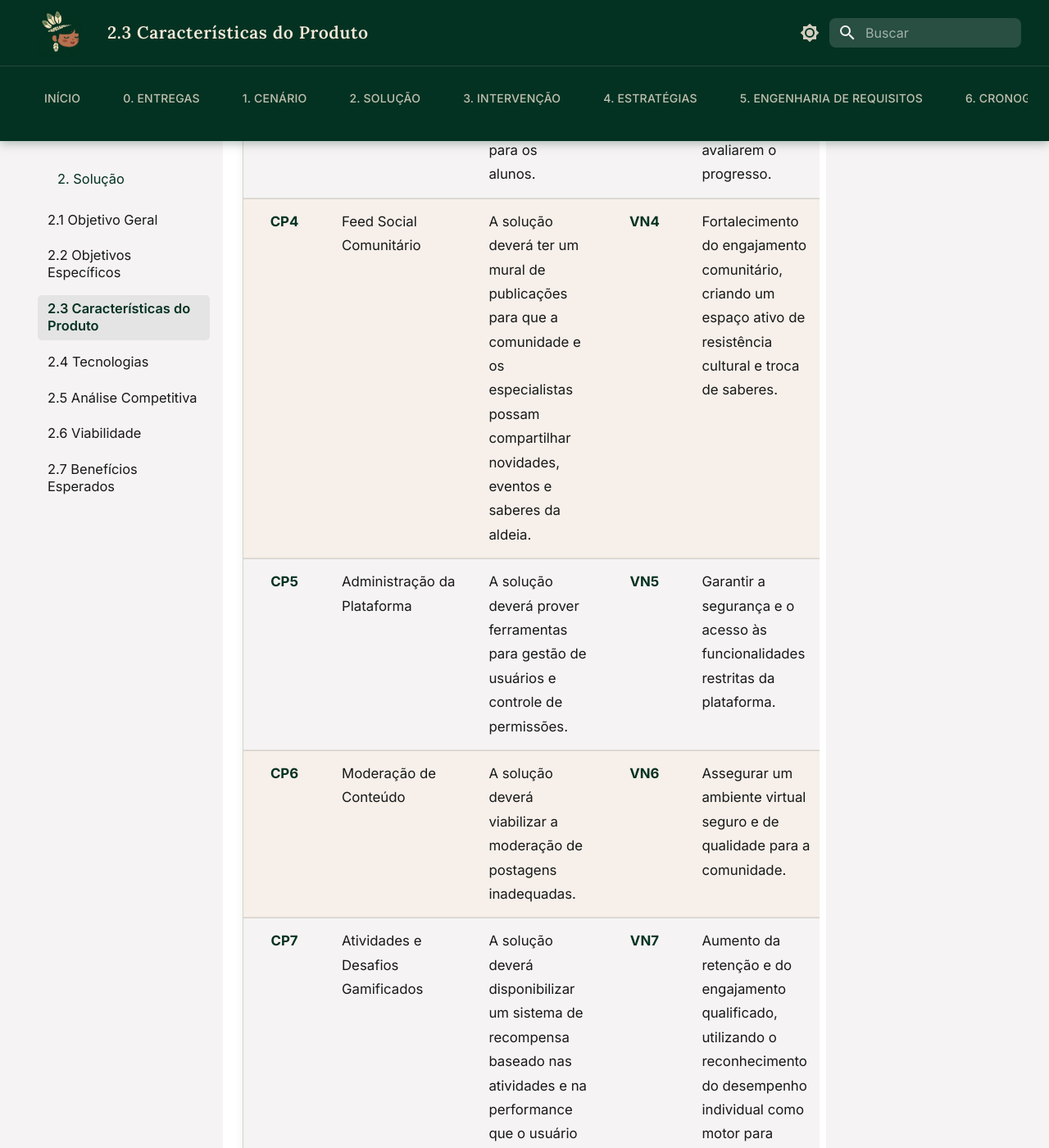
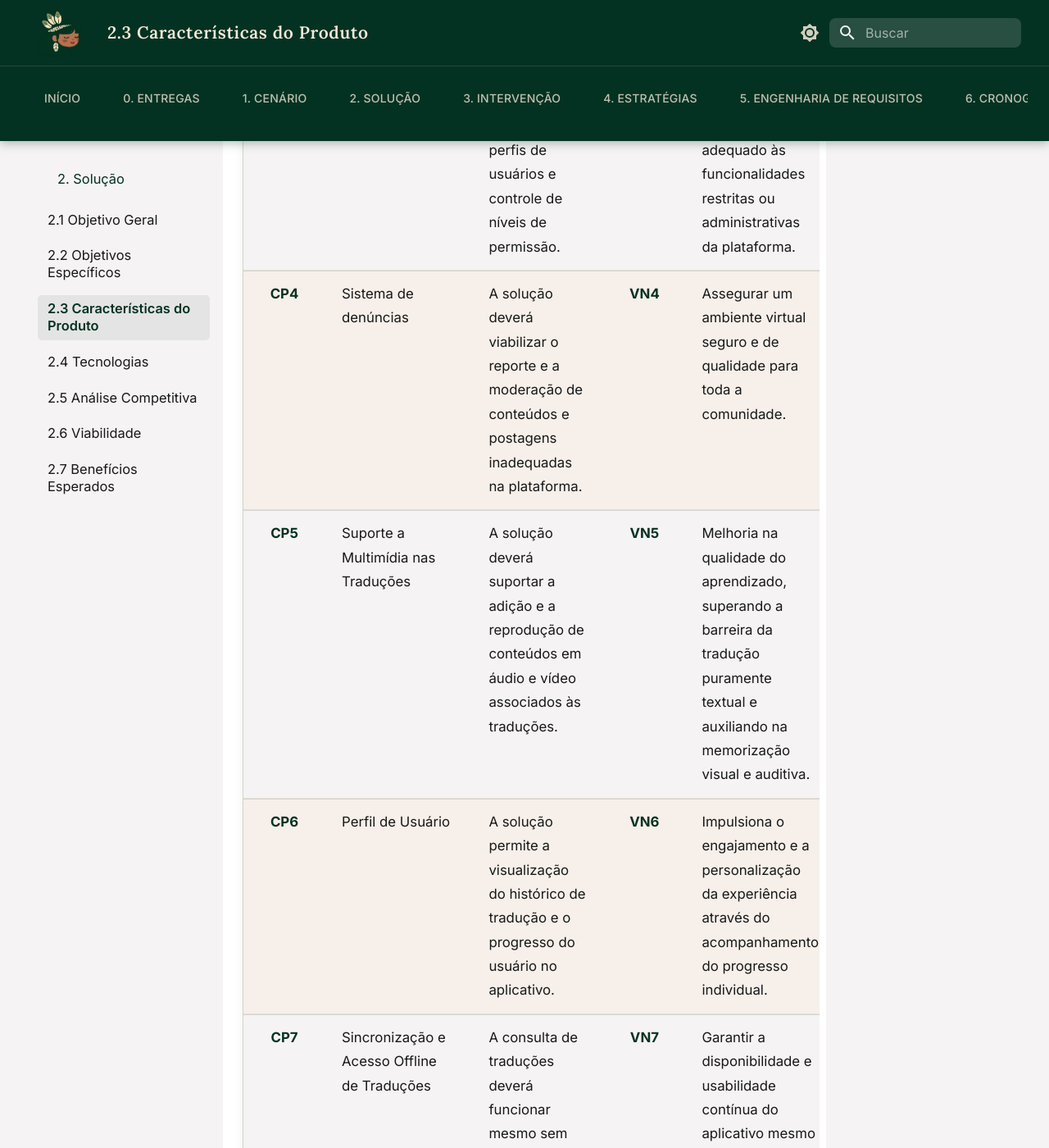
Before and after one commit to mdsreq-fga-unb/REQ-2026.1-T02-Nativo, an MkDocs documentation site: the page built from docs/02-solucao/caracteristicas.md, in a window 1280 px wide and 1400 px high, scrolled down 1331 px. Shown: the whole window at 82% size. Built offline with MkDocs 1.6.1 and Material for MkDocs 9.7.7, drawn with Linux system fonts in a browser that asks for light colours; some of the changed text lies outside the part shown.

```diff
--- a/docs/02-solucao/caracteristicas.md
+++ b/docs/02-solucao/caracteristicas.md
@@ -4,11 +4,10 @@ As características do produto (CPs) foram mapeadas diretamente aos Objetivos Es
 
 | ID (CP) | Característica (CP) | Descrição resumida | ID (VN) | Valor de Negócio (VN) principal| Contribuição Principal | Contribuição Secundária |
 | :---: | :--- | :--- | :---: | :--- | :---: | :---: |
-| **CP1** | Sincronização e Acesso Offline de Traduções | A consulta de traduções deverá funcionar mesmo sem acesso à internet. |**VN1** | Garantir a disponibilidade e usabilidade contínua do aplicativo mesmo nas áreas da aldeia com baixa ou nenhuma conectividade. | OE6 | OE1 |
-| **CP2** | Suporte a Multimídia nas Traduções | A solução deverá suportar conteúdo multimídia nas traduções. | **VN2** |Melhoria na qualidade do aprendizado, superando a barreira da tradução puramente textual e auxiliando na memorização visual e auditiva. | OE1 | OE6 |
-| **CP3** | Criação de Mecanismos interativos de aprendizagem e engajamento | A solução deverá oferecer uma ferramenta onde os Professores podem elaborar atividades personalizadas para os alunos. | **VN3** |Aceleração do aprendizado e fixação através da prática ativa da língua, permitindo à comunidade acompanhar seu histórico e, aos professores, avaliarem o progresso. | OE2 | OE5 |
-| **CP4** | Feed Social Comunitário | A solução deverá ter um mural de publicações para que a comunidade e os especialistas possam compartilhar novidades, eventos e saberes da aldeia. |**VN4** | Fortalecimento do engajamento comunitário, criando um espaço ativo de resistência cultural e troca de saberes. | OE3 | OE2 |
-| **CP5** | Administração da Plataforma | A solução deverá prover ferramentas para gestão de usuários e controle de permissões. |**VN5** | Garantir a segurança e o acesso às funcionalidades restritas da plataforma. | OE4 | OE5 |
-| **CP6** | Moderação de Conteúdo | A solução deverá viabilizar a moderação de postagens inadequadas. |**VN6** | Assegurar um ambiente virtual seguro e de qualidade para a comunidade. | OE4 | OE3 |
-| **CP7** | Atividades e Desafios Gamificados | A solução deverá disponibilizar um sistema de recompensa baseado nas atividades e na performance que o usuário teve em cada uma delas. |**VN7** | Aumento da retenção e do engajamento qualificado, utilizando o reconhecimento do desempenho individual como motor para motivar a prática contínua e acelerar o domínio do idioma. | OE2 | OE3 |
-| **CP8** | Visualização de Perfis de Usuário | A solução permite a visualização do histórico de tradução e gamificação do usuário. |**VN8** | Impulsiona a retenção através do acompanhamento do progresso individual. | OE5 | OE2 |
+| **CP1** | Criação de Mecanismos interativos de aprendizagem e engajamento | A solução deverá oferecer uma ferramenta onde os Professores podem elaborar atividades personalizadas para os alunos. | **VN1** | Aceleração do aprendizado e aumento da retenção, utilizando a prática ativa e o reconhecimento de desempenho para motivar o uso contínuo. | OE1 | OE3 |
+| **CP2** | Feed Social Comunitário | A solução deverá ter um mural de publicações para que a comunidade e os especialistas possam compartilhar novidades, eventos e saberes da aldeia. | **VN2** | Fortalecimento do engajamento comunitário, criando um espaço ativo de resistência cultural e troca de saberes. | OE1 | OE3 |
+| **CP3** | Controle de usuário | A solução deverá prover ferramentas para gestão de perfis de usuários e controle de níveis de permissão. | **VN3** | Garantir a segurança do acervo cultural e o acesso adequado às funcionalidades restritas ou administrativas da plataforma. | OE2 | OE3 |
+| **CP4** | Sistema de denúncias | A solução deverá viabilizar o reporte e a moderação de conteúdos e postagens inadequadas na plataforma. | **VN4** | Assegurar um ambiente virtual seguro e de qualidade para toda a comunidade. | OE2 | OE3 |
+| **CP5** | Suporte a Multimídia nas Traduções | A solução deverá suportar a adição e a reprodução de conteúdos em áudio e vídeo associados às traduções. | **VN5** | Melhoria na qualidade do aprendizado, superando a barreira da tradução puramente textual e auxiliando na memorização visual e auditiva. | OE3 | OE1 |
+| **CP6** | Perfil de Usuário | A solução permite a visualização do histórico de tradução e o progresso do usuário no aplicativo. | **VN6** | Impulsiona o engajamento e a personalização da experiência através do acompanhamento do progresso individual. | OE3 | OE1 |
+| **CP7** | Sincronização e Acesso Offline de Traduções | A consulta de traduções deverá funcionar mesmo sem acesso à internet. | **VN7** | Garantir a disponibilidade e usabilidade contínua do aplicativo mesmo nas áreas da aldeia com baixa ou nenhuma conectividade. | OE3 | OE1 |
```
Also changed, not shown: docs/01-cenario/oportunidade.md (+3 -5 lines), docs/02-solucao/objetivo-geral.md (+1 -5 lines), docs/02-solucao/objetivos-especificos.md (+3 -6 lines).
